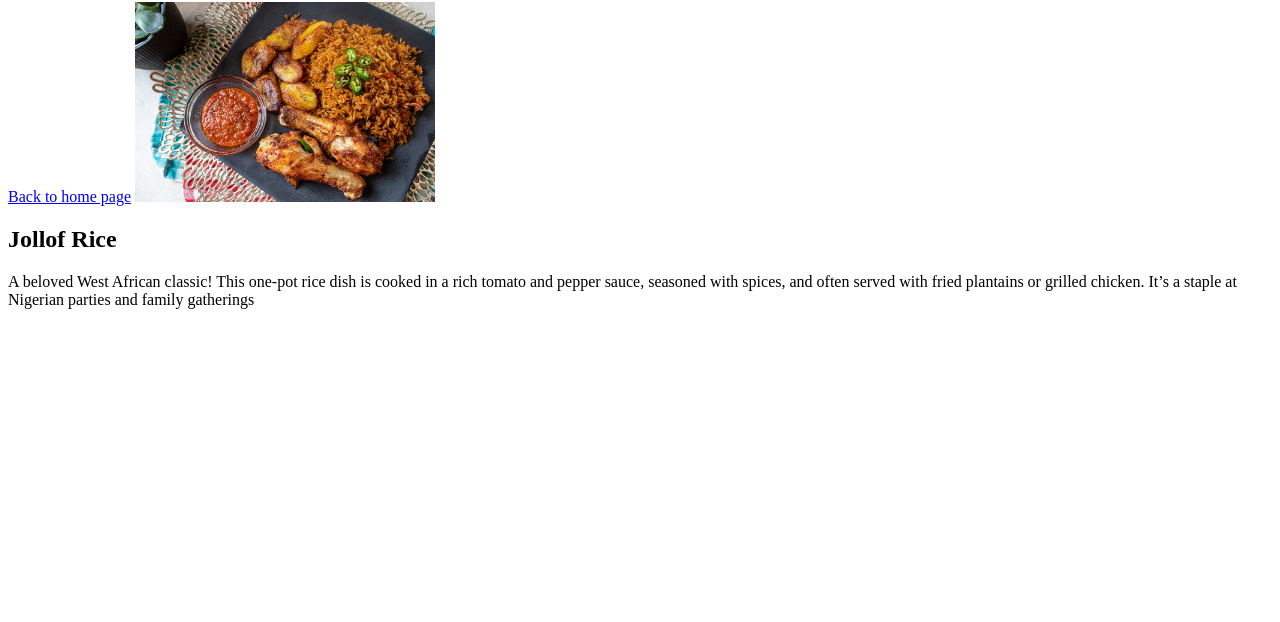
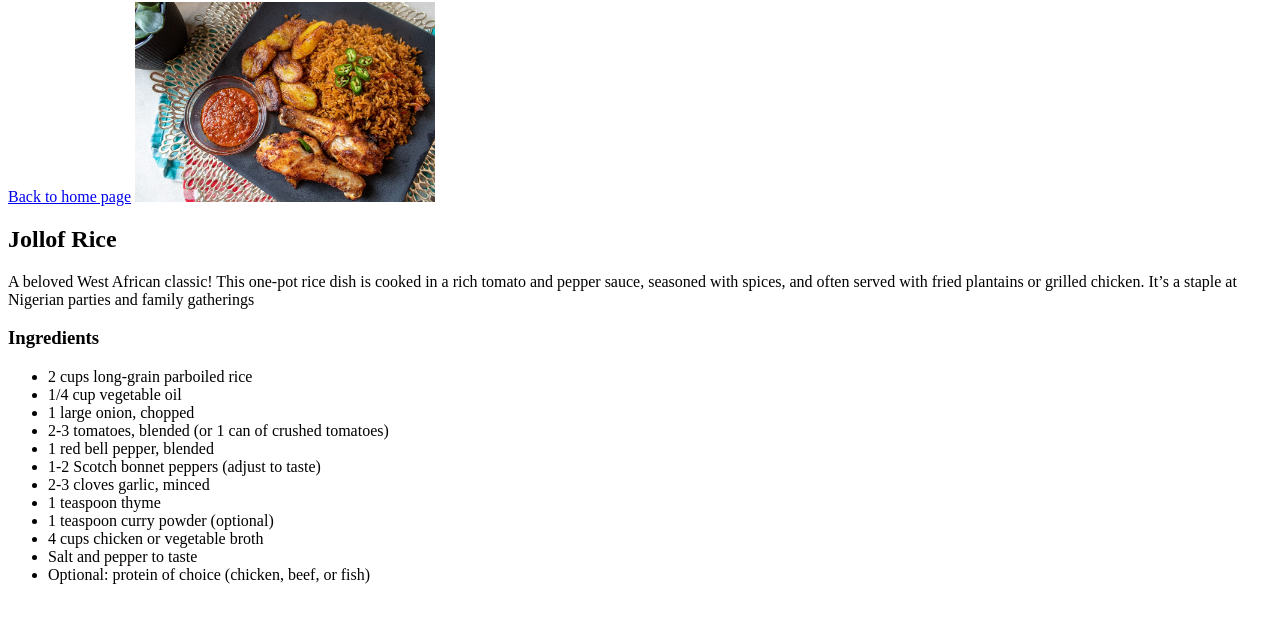
Before and after one commit to Nova-dotcom-code/odin-recipes, a plain HTML site: page recipes/jollof_rice.html in a window 1280 px wide. Shown: the part 78-700 px from the top of the page. Drawn offline with Linux system fonts and the light colour scheme.

Commit message:
Add ingredients to recipes and fix bug in index.html -updated beef_suya.html to include ingredients using unordered list -updated jollof_rice.html to include ingredients using unordered list -fixed bug in index.html where the link text to beef_suya.html is outside the anchor tag

```diff
--- a/recipes/jollof_rice.html
+++ b/recipes/jollof_rice.html
@@ -14,5 +14,20 @@
     <p>A beloved West African classic! This one-pot rice dish is cooked in a rich tomato and pepper sauce, seasoned with spices, and often served with fried plantains or grilled chicken.
         It’s a staple at Nigerian parties and family gatherings</p>
 
+    <h3>Ingredients</h3>
+    <ul>
+        <li>2 cups long-grain parboiled rice</li>
+        <li>1/4 cup vegetable oil</li>
+        <li>1 large onion, chopped</li>
+        <li>2-3 tomatoes, blended (or 1 can of crushed tomatoes)</li>
+        <li>1 red bell pepper, blended</li>
+        <li>1-2 Scotch bonnet peppers (adjust to taste)</li>
+        <li>2-3 cloves garlic, minced</li>
+        <li>1 teaspoon thyme</li>
+        <li>1 teaspoon curry powder (optional)</li>
+        <li>4 cups chicken or vegetable broth</li>
+        <li>Salt and pepper to taste</li>
+        <li>Optional: protein of choice (chicken, beef, or fish)</li>
+    </ul>
 </body>
 </html>
```
Also changed, not shown: index.html (+1 -1 lines), recipes/beef_suya.html (+13 -0 lines).
